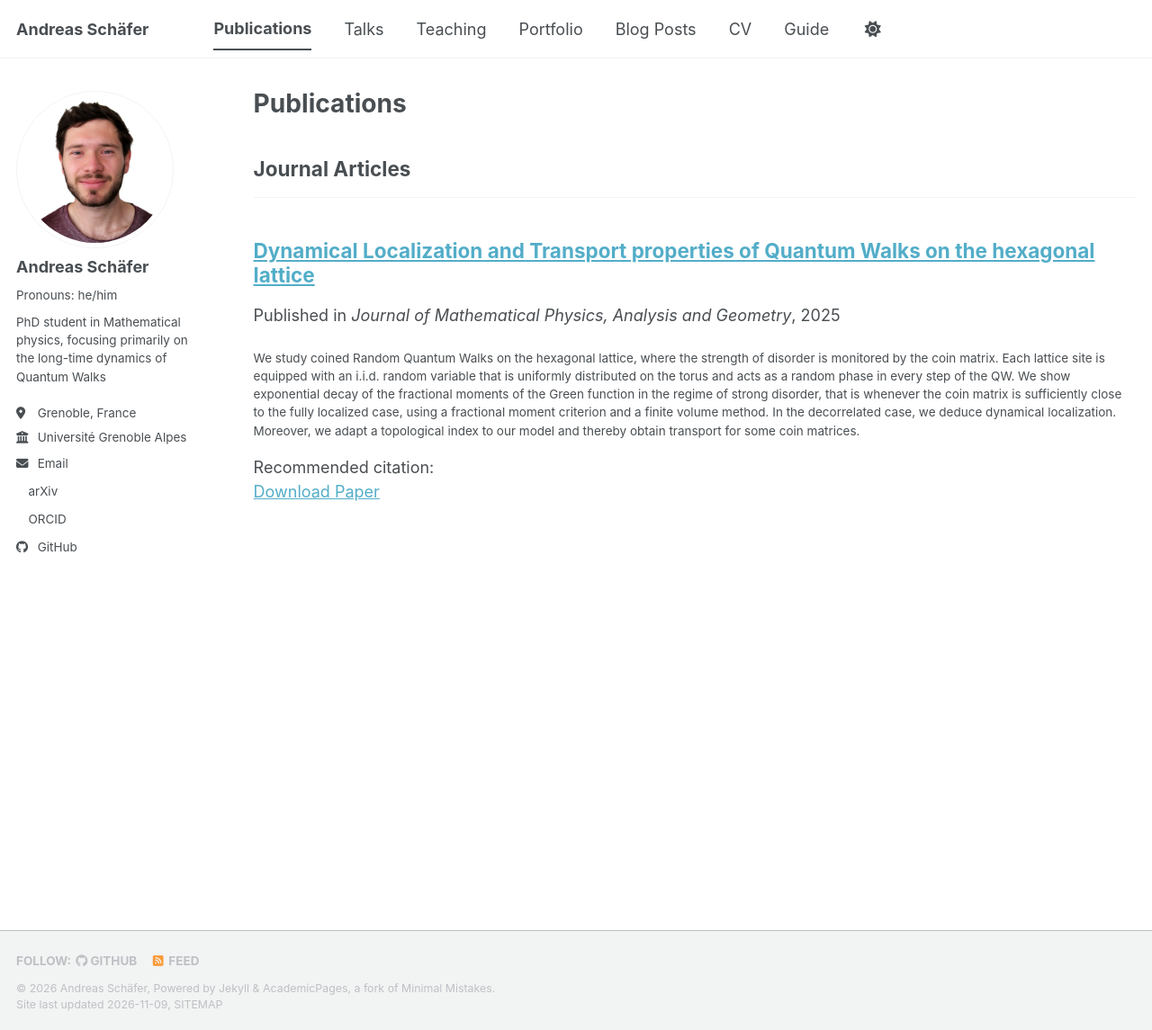
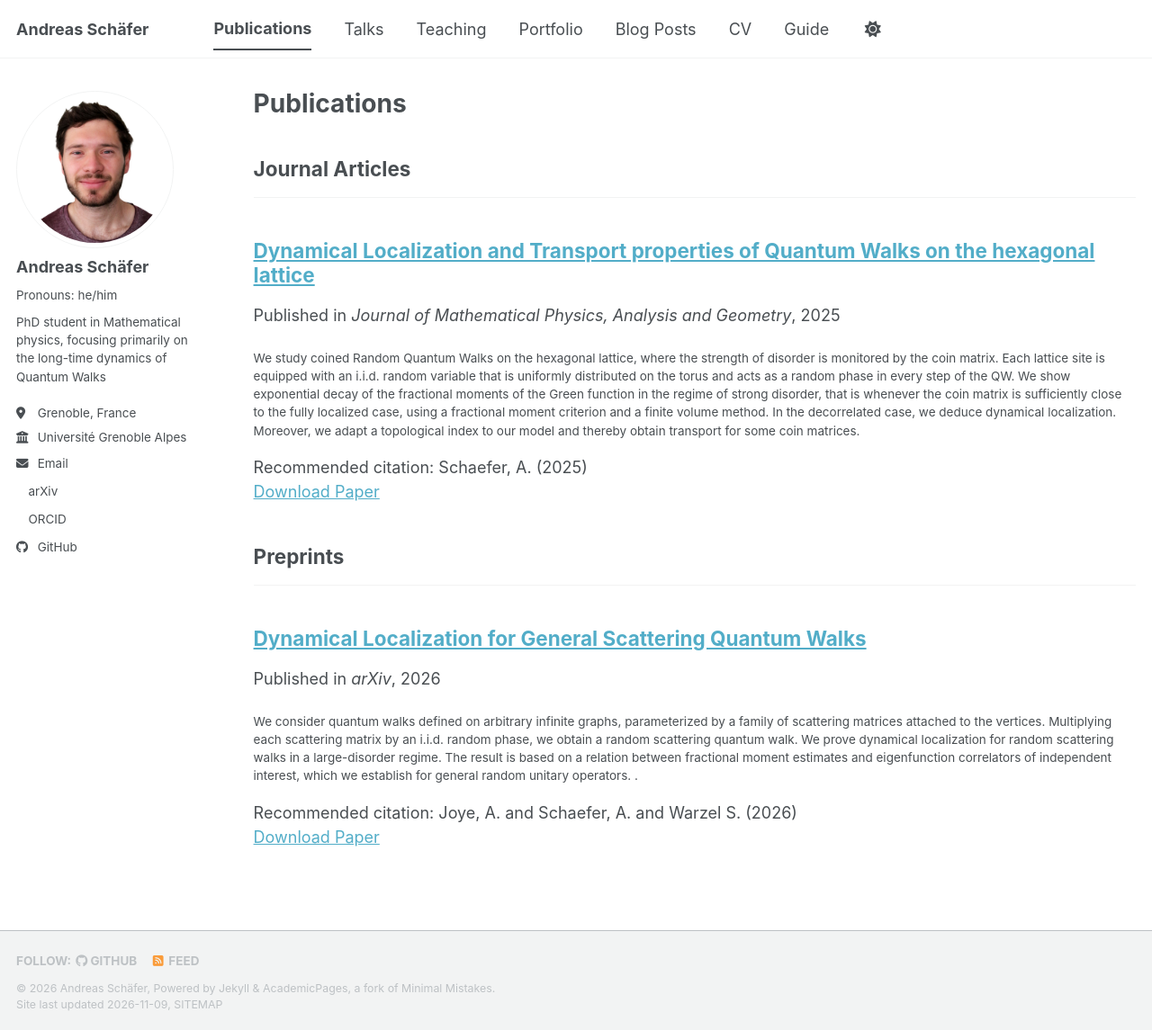
Before and after one commit to andreasschafer/andreasschafer.github.io, a Jekyll site: the page built from _pages/publications.html, in a window 1280 px wide and 1145 px high. Shown: the whole window at 90% size. Built offline with Jekyll 4.4.1, drawn with Linux system fonts in a browser that asks for light colours; a script bundle is joined from its source files by our own code; a style sheet for code colours, icons or effects is not loaded.

Commit message:
Add second publication

```diff
--- a/_publications/2025-hexagonal-lattice.md
+++ b/_publications/2025-hexagonal-lattice.md
@@ -6,7 +6,7 @@ permalink: /publication/2025-hexagonal-lattice
 date: 2025-10-08
 venue: "Journal of Mathematical Physics, Analysis and Geometry"
 paperurl: "https://link.springer.com/article/10.1007/s11040-025-09531-1"
-citation: ""
+citation: "Schaefer, A. (2025)"
 ---
 
 We study coined Random Quantum Walks on the hexagonal lattice, where the strength of disorder is monitored by the coin matrix. Each lattice site is equipped with an i.i.d. random variable that is uniformly distributed on the torus and acts as a random phase in every step of the QW. We show exponential decay of the fractional moments of the Green function in the regime of strong disorder, that is whenever the coin matrix is sufficiently close to the fully localized case, using a fractional moment criterion and a finite volume method. In the decorrelated case, we deduce dynamical localization. Moreover, we adapt a topological index to our model and thereby obtain transport for some coin matrices.
--- /dev/null
+++ b/_publications/2026-dyn-loc-sqw.md
@@ -0,0 +1,14 @@
+---
+title: "Dynamical Localization for General Scattering Quantum Walks"
+collection: publications
+category: preprints
+permalink: /publication/2026-dyn-loc-sqw
+date: 2026-02-13
+venue: "arXiv"
+paperurl: "https://arxiv.org/abs/2602.12760"
+citation: "Joye, A. and Schaefer, A. and Warzel S. (2026)"
+---
+
+We consider quantum walks defined on arbitrary infinite graphs, parameterized by a family of scattering matrices attached to the vertices. Multiplying each scattering matrix by an i.i.d. random phase, we obtain a random scattering quantum walk. We prove dynamical localization for random scattering walks in a large-disorder regime. The result is based on a relation between fractional moment estimates and eigenfunction correlators of independent interest, which we establish for general random unitary operators. .
+
+[Read the paper on arXiv](https://arxiv.org/abs/2602.12760)
```
